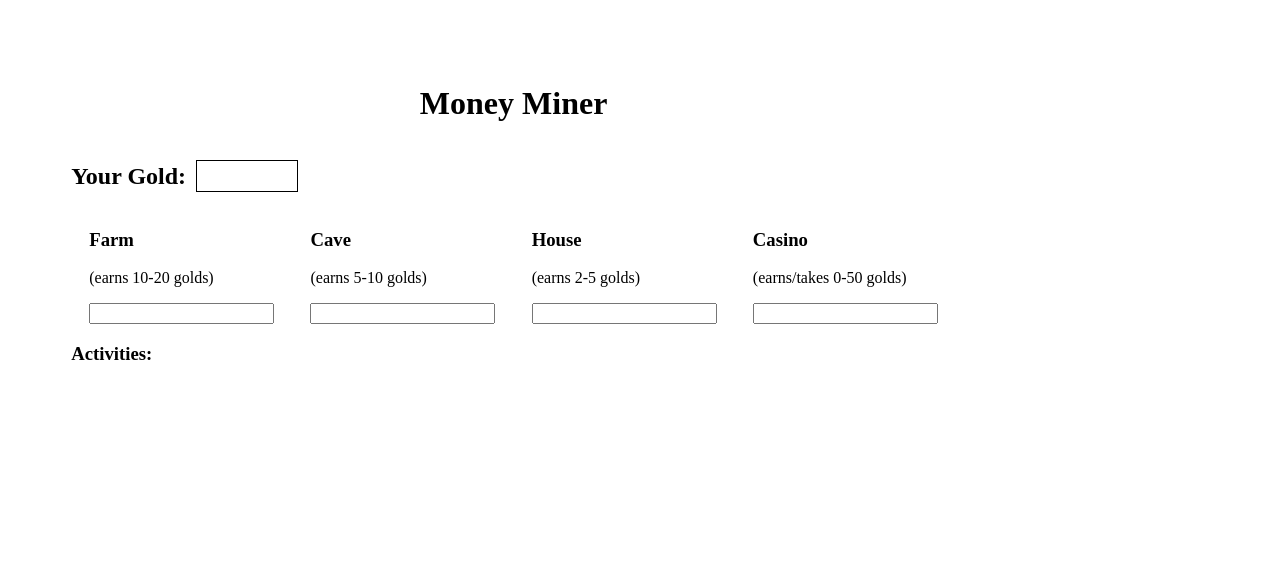
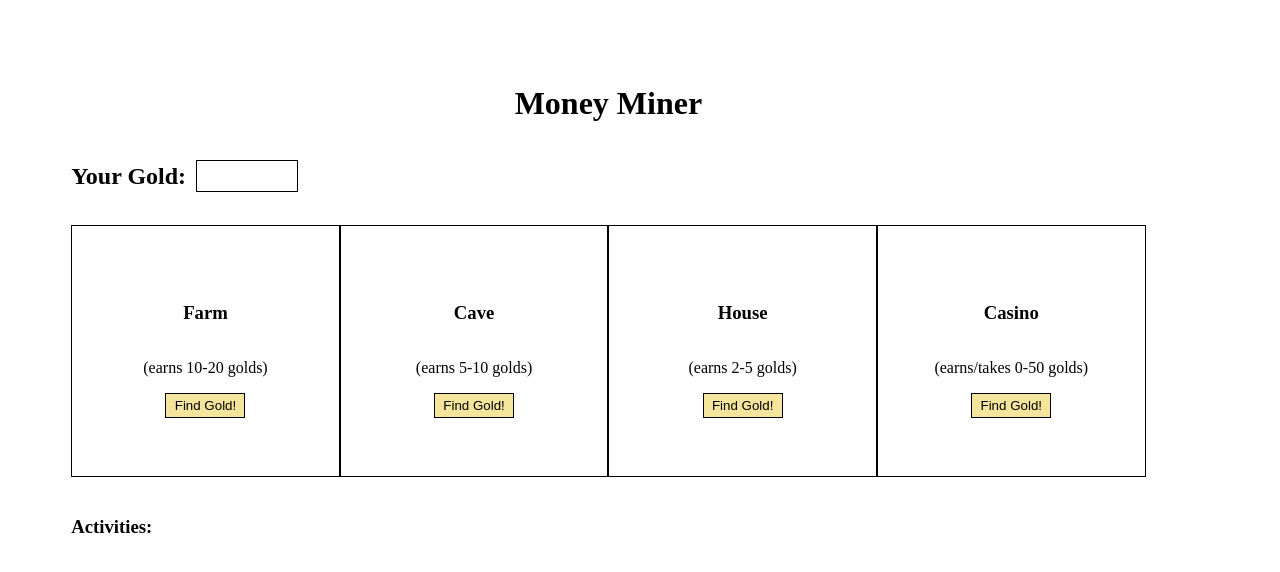
Before and after one commit to rubyrain44/money_miner, a Django app: page / in a window 1280 px wide. Shown: the top 572 px of the page. Run offline with Django 5.2, Linux system fonts and the light colour scheme.

Commit message:
added more css

```diff
--- a/ninja_gold/gold_app/static/styles.css
+++ b/ninja_gold/gold_app/static/styles.css
@@ -1,7 +1,7 @@
 .mainContent {
     display:flex;
     flex-direction: column;
-    width: 70%;
+    width: 85%;
     margin: 5%;
 }
 
@@ -16,6 +16,14 @@ h1 {
     align-items: center;
 }
 
+button {
+    text-decoration: none;
+    border: 1px solid black;
+    width: 80px;
+    height: 25px;
+    background-color: rgb(245, 229, 156);
+}
+
 .goldTotal {
     border: 1px solid black;
     width: 100px;
@@ -23,9 +31,22 @@ h1 {
     margin-left: 10px;
 }
 
+/* LOCATIONS */
 .locations {
     display: flex;
     flex-direction: row;
-    justify-content: space-around;
+    justify-content: space-between;
     align-items: center;
+    margin: 15px 0px 20px 0px;
 }
+
+.farm, .cave, .house, .casino {
+    display: flex;
+    flex-direction: column;
+    justify-content: center;
+    align-items: center;
+    border: 1px solid black;
+    width: 300px;
+    height: 250px;
+
+}
--- a/ninja_gold/gold_app/templates/index.html
+++ b/ninja_gold/gold_app/templates/index.html
@@ -24,25 +24,37 @@
             <div class="farm">
                 <h3>Farm</h3>
                 <p>(earns 10-20 golds)</p>
-                <input type="text" name="farm">
+                <form action="/process_money" method="post">
+                    <input type="hidden" value="farm">
+                    <button>Find Gold!</button>
+                </form>
             </div>
 
             <div class="cave">
                 <h3>Cave</h3>
                 <p>(earns 5-10 golds)</p>
-                <input type="text" name="cave">
+                <form action="/process_money" method="post">
+                    <input type="hidden" value="cave">
+                    <button>Find Gold!</button>
+                </form>
             </div>
 
             <div class="house">
                 <h3>House</h3>
                 <p>(earns 2-5 golds)</p>
-                <input type="text" name="house">
+                <form action="/process_money" method="post">
+                    <input type="hidden" value="house">
+                    <button>Find Gold!</button>
+                </form>
             </div>
 
             <div class="casino">
                 <h3>Casino</h3>
                 <p>(earns/takes 0-50 golds)</p>
-                <input type="text" name="casino">
+                <form action="/process_money" method="post">
+                    <input type="hidden" value="casino">
+                    <button>Find Gold!</button>
+                </form>
             </div>
         </div>
 
```
